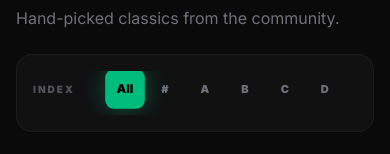
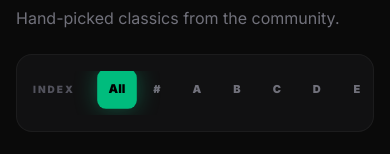
Before and after one commit to hstle/GameStation2, a React (Vite) app: page / in a window 390 px wide. Shown: the part 689-843 px from the top of the page. Built offline with nearby package versions, Linux system fonts and the light colour scheme.

Commit message:
feat: Optimize viewport and emulator settings
Adjust viewport meta tag for better mobile scaling. Remove unnecessary emulator performance optimizations that can hinder compatibility. Improve horizontal scrolling behavior for the game index.

```diff
--- a/index.html
+++ b/index.html
@@ -2,7 +2,7 @@
 <html lang="en">
   <head>
     <meta charset="UTF-8" />
-    <meta name="viewport" content="width=device-width, initial-scale=1.0, maximum-scale=1.0, user-scalable=no, viewport-fit=cover" />
+    <meta name="viewport" content="width=device-width, initial-scale=1.0, viewport-fit=cover" />
     <title>GameStation</title>
     <meta name="theme-color" content="#0a0a0a" />
     <meta name="description" content="The ultimate retro gaming platform in your browser." />
--- a/src/App.tsx
+++ b/src/App.tsx
@@ -227,10 +227,10 @@ export default function App() {
                     </div>
                     <div className="flex flex-col gap-6">
                       {/* Letter Filter */}
-                      <div className="bg-zinc-900/50 border border-white/5 rounded-2xl p-4 w-full overflow-hidden">
-                        <div className="flex items-center gap-4 overflow-x-auto pb-2 scrollbar-hide touch-pan-x">
+                      <div className="bg-zinc-900/50 border border-white/5 rounded-2xl p-4 w-full overflow-visible">
+                        <div className="flex items-center gap-4 overflow-x-auto pb-2 scrollbar-hide touch-pan-x -mx-2 px-2">
                           <span className="text-[10px] uppercase tracking-[0.2em] text-zinc-600 font-black mr-2 shrink-0">Index</span>
-                          <div className="flex items-center gap-1 min-w-max px-2">
+                          <div className="flex items-center gap-1 min-w-max">
                             {letters.map((letter) => (
                               <button
                                 key={letter}
--- a/src/components/Emulator.tsx
+++ b/src/components/Emulator.tsx
@@ -85,11 +85,6 @@ export const Emulator: React.FC<EmulatorProps> = ({ game, onBack }) => {
               window.EJS_startOnLoaded = true;
               window.EJS_volume = 1;
               window.EJS_DEBUG_XX = false;
-
-              // Performance optimizations for mobile/iOS
-              window.EJS_gameID = '${game.id}_' + Math.random().toString(36).substr(2, 9);
-              window.EJS_threads = true;
-              window.EJS_lowLatency = true;
 
               window.EJS_onGameStart = () => {
                 window.parent.postMessage({ type: 'EJS_GAME_START' }, '*');
--- a/src/index.css
+++ b/src/index.css
@@ -12,7 +12,6 @@ html, body {
   width: 100%;
   position: relative;
   -webkit-tap-highlight-color: transparent;
-  overscroll-behavior-y: none;
 }
 
 .scrollbar-hide::-webkit-scrollbar {
--- a/vite.config.ts
+++ b/vite.config.ts
@@ -19,7 +19,7 @@ export default defineConfig(({mode}) => {
           description: 'The ultimate retro gaming platform in your browser.',
           theme_color: '#0a0a0a',
           background_color: '#0a0a0a',
-          display: 'fullscreen',
+          display: 'standalone',
           orientation: 'any',
           scope: '/',
           start_url: '/',
```
